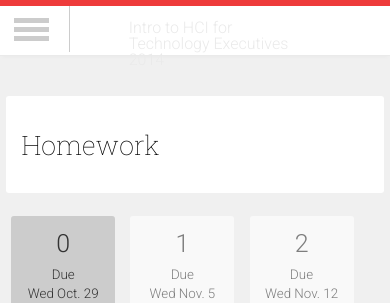
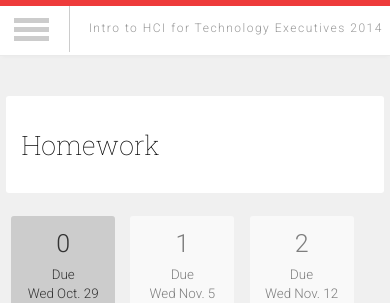
Before and after one commit to julieeckstrom/HCI-for-executives-website, a PHP site: page /homework.html in a window 390 px wide. Shown: the top 303 px of the page. Run offline with PHP 8.4, Linux system fonts and the light colour scheme.

Commit message:
adding more styles to mobile header

```diff
--- a/assets/css/header-footer.less
+++ b/assets/css/header-footer.less
@@ -73,12 +73,16 @@ header {
 					}
 				}
 
-				span {
-					position: absolute;
-					top: 20px;
-					left: 33%;
-					width: 46%;
+				#mobile_title {
+					vertical-align: top;
+					color: #999;
 					font-family: @body-font;
+					font-size: 9pt;
+					font-weight: 300;
+					letter-spacing: 1.5px;
+					padding-top: 16px;
+					padding-left: 15px;
+					display: inline-block;
 				}
 			}
 		}
--- a/header.js
+++ b/header.js
@@ -10,7 +10,7 @@ document.write('\
                         <div id="middle"></div>\
                         <div></div>\
                     </div>\
-                    <span id="mobile_title">Intro to HCI for Technology Executives 2014</span>\
+                    <div id="mobile_title">Intro to HCI for Technology Executives 2014</div>\
                 </div>\
                 <ul id="main_nav">\
                     <li id="first-nav-item"><a href="index.html">Intro to HCI for Technology Executives 2014</a></li>\
```
